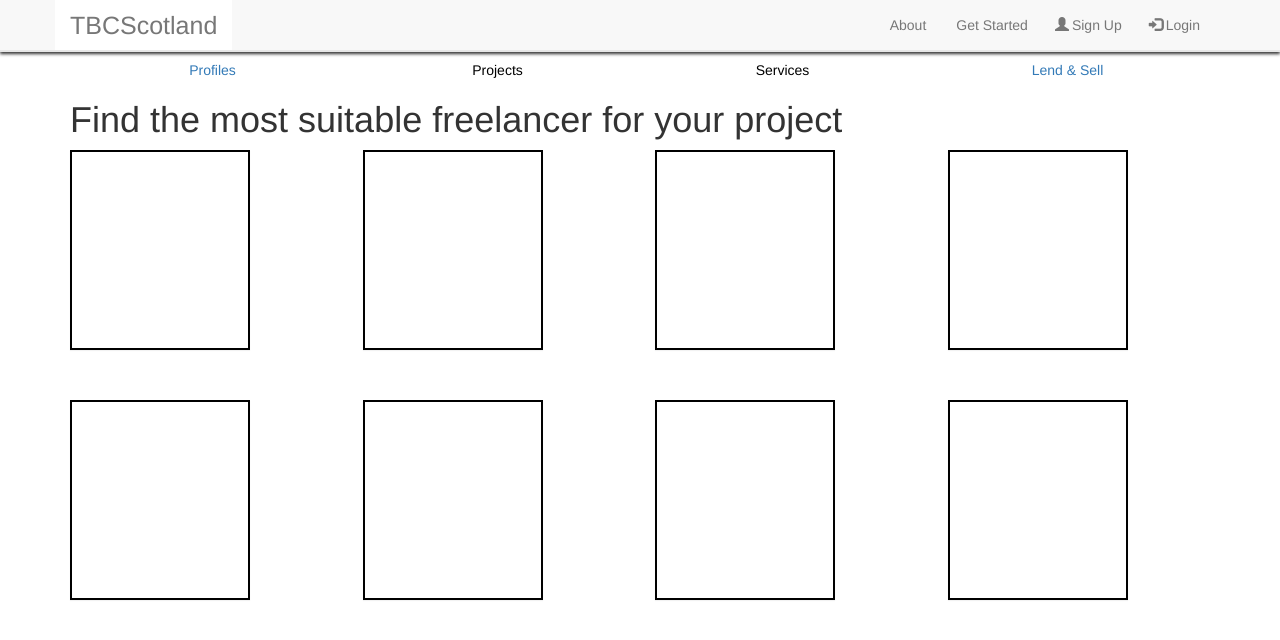
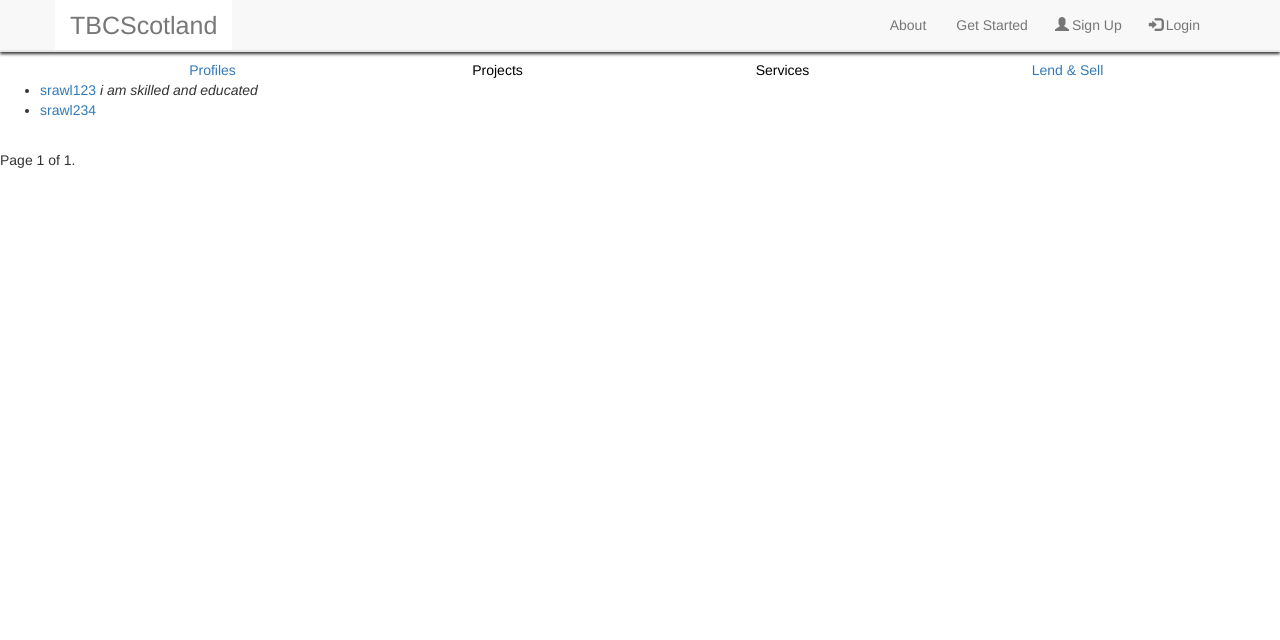
Before and after one commit to Teamy2019/tbcscotland, a Django app: page /tbc/profiles/ in a window 1280 px wide. Shown: the top 640 px of the page. Run offline with Django 3.2, Linux system fonts and the light colour scheme; data comes from the database, SQL or seed files in the repository; both versions use the stored data as it was after the commit; some libraries are stand-ins or nearby versions.

Commit message:
Added pagination: displays 8 items per page

```diff
--- a/tbc/views.py
+++ b/tbc/views.py
@@ -12,6 +12,7 @@ from tbc.models import Comments
 from tbc.forms import LendAndSellForm, ServiceForm, ProjectForm, CommentsForm
 from django.db.models import Q
 from datetime import datetime
+from django.core.paginator import Paginator, EmptyPage, PageNotAnInteger
 
 # Create your views here.
 
@@ -19,9 +20,13 @@ from datetime import datetime
 def home(request):
     # Line added to test cookies.
     request.session.set_test_cookie()
+    profiles_list = Profile.objects.order_by('-views')[:6]
+    lends_list = LendAndSell.objects.order_by('-views')[:2]
+    project_list = Projects.objects.order_by('-views')[:2]
+    service_list = Service.objects.order_by('-views')[:2]
 
-    # context_dict = {}
-    return render(request, 'tbc/home.html')
+    context_dict = {'profiles_list': profiles_list, 'lends_list':lends_list, 'project_list': project_list, 'service_list': service_list}
+    return render(request, 'tbc/home.html', context_dict)
 
 
 def search(request):
@@ -33,6 +38,7 @@ def search(request):
     resultsProject = Projects.objects.filter(Q(title__icontains=query) | Q(keywords__icontains=query))
     resultsService = Service.objects.filter(Q(title__icontains=query) | Q(keywords__icontains=query))
     context_dict = {'resultsLend': resultsLend, 'resultsProject': resultsProject, 'resultsService': resultsService}
+
     return render(request, 'tbc/search.html', context_dict)
 
 
@@ -50,11 +56,15 @@ def getstarted(request):
 
 def profiles(request):
 
-    profiles_list = Profile.objects.order_by('-views')[:20]
+    profiles_list = Profile.objects.all().order_by('-views')
+    paginator = Paginator(profiles_list, 8)
 
-    context_dict = {'profiles': profiles_list}
+    page = request.GET.get('page', 1)
+    profiles = paginator.page(page)
 
-    return render(request, 'tbc/profiles.html', context=context_dict)
+    context_dict = {'profiles': profiles}
+
+    return render(request, 'tbc/profiles.html', context_dict)
 
 
 def show_profile(request, profile_name_slug):
@@ -102,8 +112,13 @@ def show_profile(request, profile_name_slug):
 
 def lendandsell(request):
 
-    lend_and_sell_list = LendAndSell.objects.order_by('views')[:20]
-    context_dict = {'lend_and_sell': lend_and_sell_list}
+    lend_and_sell_list = LendAndSell.objects.all().order_by('views')
+    paginator = Paginator(lend_and_sell_list, 8)
+
+    page = request.GET.get('page', 1)
+    lendandsell = paginator.page(page)
+
+    context_dict = {'lend_and_sell': lendandsell}
 
     return render(request, 'tbc/lendandsell.html', context_dict)
 
@@ -138,8 +153,13 @@ def show_lendandsell(request, lendandsell_name_slug):
 
 def projects(request):
 
-    projects_list = Projects.objects.order_by('views')[:20]
-    context_dict = {'projects': projects_list}
+    projects_list = Projects.objects.all().order_by('views')
+    paginator = Paginator(projects_list, 8)
+
+    page = request.GET.get('page', 1)
+    projects = paginator.page(page)
+
+    context_dict = {'projects': projects}
 
     return render(request, 'tbc/projects.html', context_dict)
 
@@ -150,8 +170,9 @@ def show_project(request, project_name_slug):
     try:
         project = Projects.objects.get(slug=project_name_slug)
         comments = Comments.objects.filter(project=project)
-        context_dict['comments']: comments
+        print(comments)
         context_dict['project_ad'] = project
+        context_dict['comments']= comments
         context_dict['comment_form'] = CommentsForm()
         if request.method == 'POST':
             comment_form = CommentsForm(data=request.POST)
@@ -171,7 +192,12 @@ def show_project(request, project_name_slug):
 
 def services(request):
 
-    service = Service.objects.order_by('views')[:20]
+    service_list = Service.objects.all().order_by('views')
+    paginator = Paginator(service_list, 8)
+
+    page = request.GET.get('page', 1)
+    service = paginator.page(page)
+
     context_dict ={'services': service}
 
     return render(request, 'tbc/services.html', context_dict)
--- a/templates/tbc/lendandsellad.html
+++ b/templates/tbc/lendandsellad.html
@@ -13,12 +13,14 @@
         {% else %}
         <strong>No Ad!</strong>
         {% endif %}
+        {% if user.is_authenticated %}
         <h2>Would you like to leave a comment?</h2>
         <form id="comment_form" method="POST" action="{% url 'show_lendandsell' lend_ad.slug %}" enctypte="multipart/form-data">
         {% csrf_token %}
         {{ comment_form.as_p }}
         <input type="submit" name="submit" value"Comment" />
         </form>
+        {% endif %}
 
         <hr>
         {% if comments %}
--- a/templates/tbc/profile.html
+++ b/templates/tbc/profile.html
@@ -156,12 +156,15 @@
                     </div>
                 </div>
             </div>
+
+            {% if user.is_authenticated %}
             <h2>Would you like to leave a comment?</h2>
             <form id="comment_form" method="POST" action="{% url 'show_profile' profile.slug %}" enctypte="multipart/form-data">
             {% csrf_token %}
             {{ comment_form.as_p }}
             <input type="submit" name="submit" value"Comment" />
             </form>
+            {% endif %}
 
             <hr>
             {% if comments %}
--- a/templates/tbc/profiles.html
+++ b/templates/tbc/profiles.html
@@ -12,69 +12,36 @@
 </style>
 {% endblock %}
 
-{%block body_block %}
-    <div class="container">
-        <h1>Find the most suitable freelancer for your project</h1>
-    <div class="row">
-        <div class="col-12 col-sm-6 col-md-6 col-lg-3">
-            <div id="profileBox" class="panel panel-default">
-                <div class="panel-body">
-                </div>
-            </div>
-        </div>
+{% block body_block %}
 
-        <div class="col-12 col-sm-6 col-md-6 col-lg-3">
-            <div id="profileBox" class="panel panel-default">
-                <div class="panel-body">
-                </div>
-            </div>
-        </div>
+    {% if profiles %}
+    <ul>
+        {% for profile in profiles %}
+        <li>
+            <a href="{% url 'show_profile' profile.slug %}">{{ profile.username }}</a>
+            <i>{{ profile.aboutme }}</i>
+        </li>
+        {% endfor %}
+    </ul>
+    {% endif %}
+<div class="pagination">
+    <span class="step-links">
+        {% if profiles.has_previous %}
+            <a href="?page=1">&laquo; first</a>
+            <a href="?page={{ profiles.previous_page_number }}">previous</a>
+        {% endif %}
 
-        <div class="col-12 col-sm-6 col-md-6 col-lg-3">
-           <div id="profileBox" class="panel panel-default">
-                <div class="panel-body">
-                </div>
-            </div>
-        </div>
+        <span class="current">
+            Page {{ profiles.number }} of {{ profiles.paginator.num_pages }}.</span>
 
-        <div class="col-12 col-sm-6 col-md-6 col-lg-3">
-            <div id="profileBox" class="panel panel-default">
-                <div class="panel-body">
-                </div>
-            </div>
-        </div>
-    </div>
+        {% if profiles.has_next %}
+            <a href="?page={{ profiles.next_page_number }}">next</a>
+            <a href="?page={{ profiles.paginator.num_pages }}">last&raquo;</a>
+        {% endif %}
+        </span>
+    </span>
+</div>
 
-    <div class="row" style="height:30px;"></div>
 
-    <div class="row">
-        <div class="col-12 col-sm-6 col-md-6 col-lg-3">
-            <div id="profileBox" class="panel panel-default">
-                <div class="panel-body">
-                </div>
-            </div>
-        </div>
 
-        <div class="col-12 col-sm-6 col-md-6 col-lg-3">
-            <div id="profileBox" class="panel panel-default">
-                <div class="panel-body">
-                </div>
-            </div>
-        </div>
-
-        <div class="col-12 col-sm-6 col-md-6 col-lg-3">
-            <div id="profileBox" class="panel panel-default">
-                <div class="panel-body">
-                </div>
-            </div>
-        </div>
-
-        <div class="col-12 col-sm-6 col-md-6 col-lg-3">
-            <div id="profileBox" class="panel panel-default">
-                <div class="panel-body">
-                </div>
-            </div>
-        </div>
-    </div>
- </div>
 {% endblock %}
--- a/templates/tbc/projectad.html
+++ b/templates/tbc/projectad.html
@@ -25,12 +25,15 @@
         {% else %}
         <strong>No Ad!</strong>
         {% endif %}
+
+        {% if user.is_authenticated %}
         <h2>Would you like to leave a comment?</h2>
         <form id="comment_form" method="POST" action="{% url 'show_project' project_ad.slug %}" enctypte="multipart/form-data">
         {% csrf_token %}
         {{ comment_form.as_p }}
         <input type="submit" name="submit" value"Comment" />
         </form>
+        {% endif %}
 
         <hr>
         {% if comments %}
--- a/templates/tbc/servicead.html
+++ b/templates/tbc/servicead.html
@@ -21,12 +21,14 @@
         <strong>No Ad!</strong>
         {% endif %}
 
+        {% if user.is_authenticated %}
         <h2>Would you like to leave a comment?</h2>
         <form id="comment_form" method="POST" action="{% url 'show_service' service_ad.slug %}" enctypte="multipart/form-data">
         {% csrf_token %}
         {{ comment_form.as_p }}
         <input type="submit" name="submit" value"Comment" />
         </form>
+        {% endif %}
 
         <hr>
         {% if comments %}
```
Also changed, not shown: templates/tbc/home.html (+24 -9 lines), templates/tbc/lendandsell.html (+18 -0 lines), templates/tbc/projects.html (+17 -0 lines), templates/tbc/search.html (+4 -4 lines), templates/tbc/services.html (+17 -0 lines), db.sqlite3.
